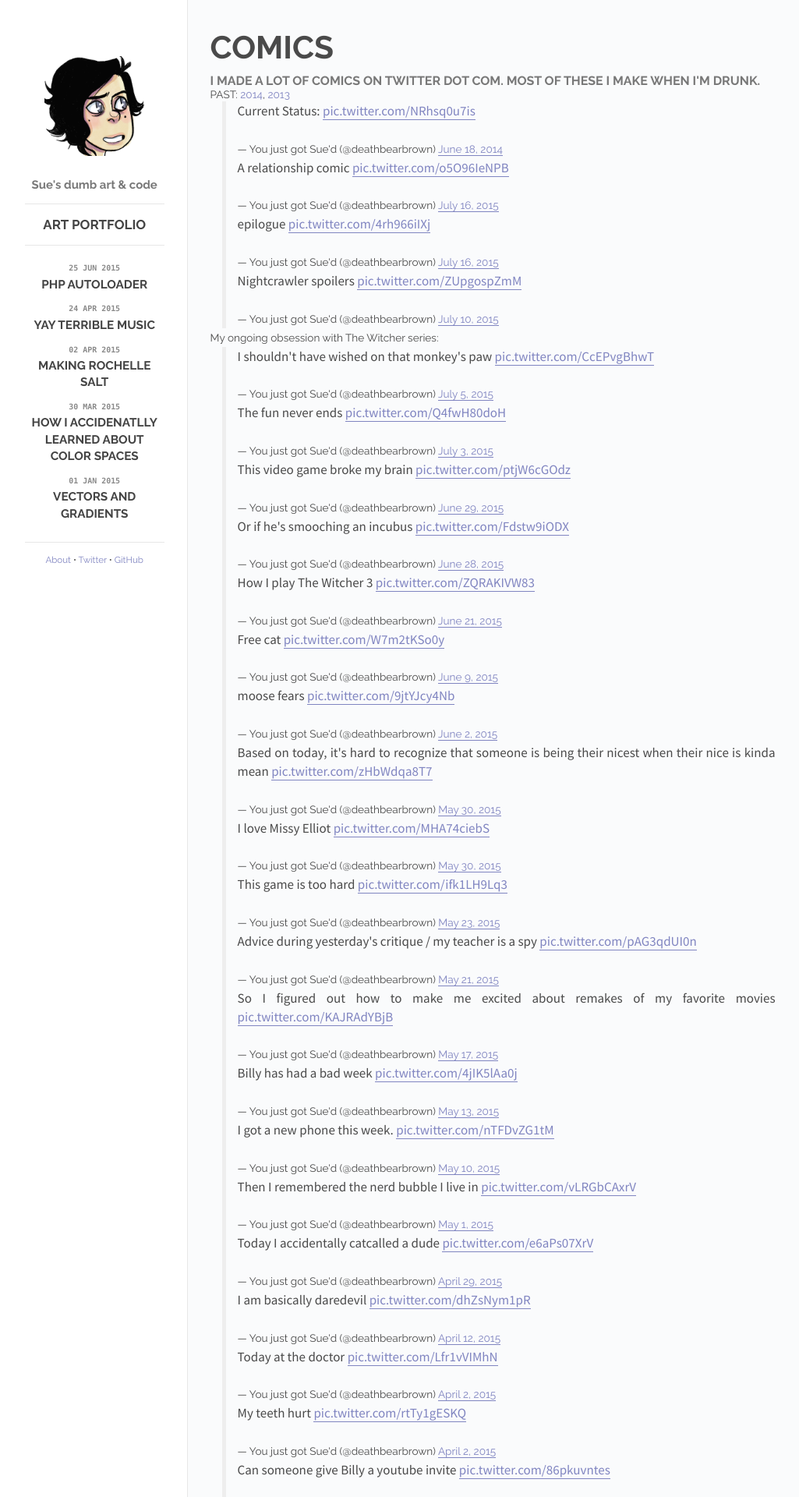
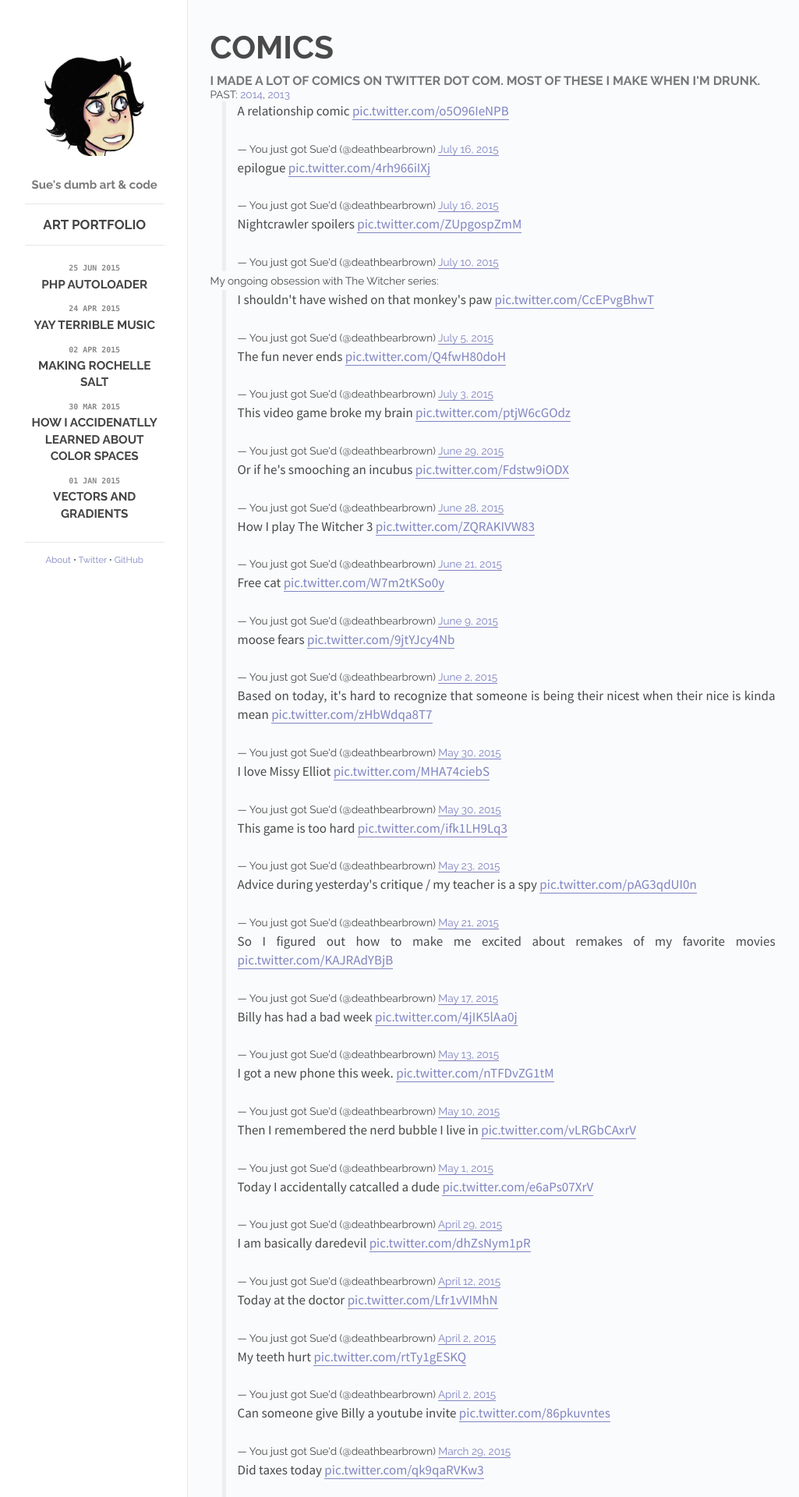
Before and after one commit to deathbearbrown/suecodes, a Jekyll site: the page built from comics/index.html, in a window 1280 px wide. Shown: the top 1920 px of the page at 78% size, without its empty margins (118-1143 px from the left). Built offline with Jekyll 4.4.1, drawn with Linux system fonts in a browser that asks for light colours; Markdown is read by kramdown in place of the engine named in the settings; comment, search, counter and statistics services are not loaded.

Commit message:
move the current status comic to 2014

```diff
--- a/comics/2014/index.html
+++ b/comics/2014/index.html
@@ -92,11 +92,14 @@
 <blockquote class="twitter-tweet" lang="en"><p>Having a great day manipulating dates with moment js. I drew a self portrait of me using it. <a href="http://t.co/JgBReEKn3U">pic.twitter.com/JgBReEKn3U</a></p>&mdash; You just got Sue&#39;d (@deathbearbrown) <a href="https://twitter.com/deathbearbrown/status/482618267266473984">June 27, 2014</a></blockquote>
 
 
+
+
 <blockquote class="twitter-tweet" lang="en"><p>standing desk is hard <a href="http://t.co/1PxJ7T1DUF">pic.twitter.com/1PxJ7T1DUF</a></p>&mdash; You just got Sue&#39;d (@deathbearbrown) <a href="https://twitter.com/deathbearbrown/status/482354556320620544">June 27, 2014</a></blockquote>
 
 
 <blockquote class="twitter-tweet" lang="en"><p>Trueblood started again! <a href="http://t.co/UO6s5MSOC8">pic.twitter.com/UO6s5MSOC8</a></p>&mdash; You just got Sue&#39;d (@deathbearbrown) <a href="https://twitter.com/deathbearbrown/status/481234402153095168">June 24, 2014</a></blockquote>
 
+<blockquote class="twitter-tweet" lang="en"><p>Current Status: <a href="http://t.co/NRhsq0u7is">pic.twitter.com/NRhsq0u7is</a></p>&mdash; You just got Sue&#39;d (@deathbearbrown) <a href="https://twitter.com/deathbearbrown/status/479352970371690496">June 18, 2014</a></blockquote>
 
 <blockquote class="twitter-tweet" lang="en"><p>damnit Scully <a href="http://t.co/o8jSuTLEkm">pic.twitter.com/o8jSuTLEkm</a></p>&mdash; You just got Sue&#39;d (@deathbearbrown) <a href="https://twitter.com/deathbearbrown/status/478198652406882304">June 15, 2014</a></blockquote>
 
--- a/comics/index.html
+++ b/comics/index.html
@@ -16,8 +16,6 @@
   </div>
 
   <div class="post">
-  		<blockquote class="twitter-tweet" lang="en"><p>Current Status: <a href="http://t.co/NRhsq0u7is">pic.twitter.com/NRhsq0u7is</a></p>&mdash; You just got Sue&#39;d (@deathbearbrown) <a href="https://twitter.com/deathbearbrown/status/479352970371690496">June 18, 2014</a></blockquote>
-
 
 		<blockquote class="twitter-tweet" lang="en"><p lang="en" dir="ltr">A relationship comic <a href="http://t.co/o5O96IeNPB">pic.twitter.com/o5O96IeNPB</a></p>&mdash; You just got Sue&#39;d (@deathbearbrown) <a href="https://twitter.com/deathbearbrown/status/621501469318062080">July 16, 2015</a></blockquote>
 
```
